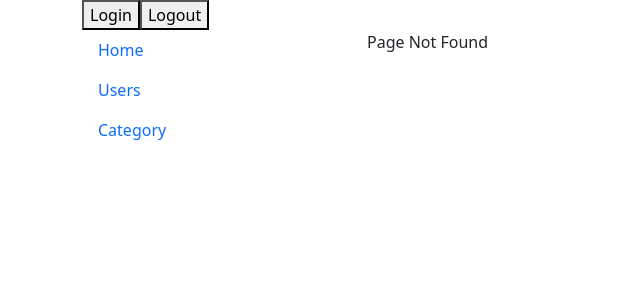
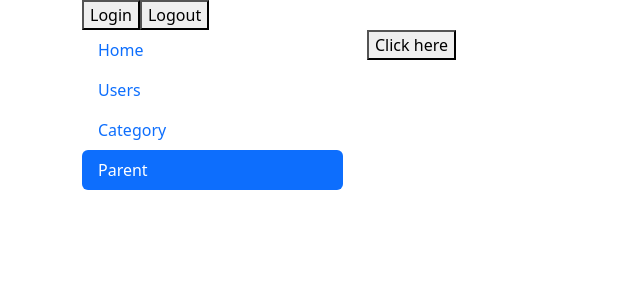
Before and after one commit to devashreegosavi/my-app, an Angular app: page /parent in a window 1280 px wide. Before the commit this address led to /not-found. Shown: the top 300 px of the page, without its empty margins (0-640 px from the left). Built offline with nearby package versions, Linux system fonts and the light colour scheme.

Commit message:
5 feb 2025

```diff
--- a/src/app/app-routing.module.ts
+++ b/src/app/app-routing.module.ts
@@ -7,11 +7,13 @@ import { EditUserComponent } from './edit-user/edit-user.component';
 import { PageNotFoundComponent } from './page-not-found/page-not-found.component';
 import { AuthGuardService } from './services/guards/auth-guard.service';
 import { DeactivateGuardService } from './services/guards/deactivate-guard.service';
+import { ParentComponent } from './parent/parent.component';
 
 const routes: Routes = [
     //{ path : '', redirectTo : '/home', pathMatch : 'full' },
     { path : '', component : HomeComponent},
     { path : 'home', component : HomeComponent},
+    { path : 'parent', component : ParentComponent},
     {
       path : 'users',
       component : UsersComponent,
--- a/src/app/app.component.html
+++ b/src/app/app.component.html
@@ -11,6 +11,8 @@
         <li class="nav-item"><a class="nav-link" routerLink="/" routerLinkActive="active" [routerLinkActiveOptions]="{ exact : true}">Home</a></li>
         <li class="nav-item"><a class="nav-link" routerLink="/users" routerLinkActive="active">Users</a></li>
         <li class="nav-item"><a class="nav-link" routerLink="/categories" routerLinkActive="active">Category</a></li>
+
+        <li class="nav-item"><a class="nav-link" routerLink="/parent" routerLinkActive="active">Parent</a></li>
       </ul>
     </div>
     <diV class="col-md-9">
--- a/src/app/app.module.ts
+++ b/src/app/app.module.ts
@@ -10,6 +10,8 @@ import { EditUserComponent } from './edit-user/edit-user.component';
 import { PageNotFoundComponent } from './page-not-found/page-not-found.component';
 import { AuthService } from './services/guards/auth.service';
 import { DeactivateGuardService } from './services/guards/deactivate-guard.service';
+import { ParentComponent } from './parent/parent.component';
+import { ChildComponent } from './child/child.component';
 //import { AuthGuardService } from './services/guards/auth-guard.service';
 
 @NgModule({
@@ -19,7 +21,9 @@ import { DeactivateGuardService } from './services/guards/deactivate-guard.servi
     UsersComponent,
     CategoriesComponent,
     EditUserComponent,
-    PageNotFoundComponent
+    PageNotFoundComponent,
+    ParentComponent,
+    ChildComponent
   ],
   imports: [
     BrowserModule,
--- /dev/null
+++ b/src/app/child/child.component.html
@@ -0,0 +1 @@
+<button (click)="handleclick()">Click here</button>
--- /dev/null
+++ b/src/app/child/child.component.ts
@@ -0,0 +1,17 @@
+import { Component, Output, EventEmitter} from '@angular/core';
+
+
+@Component({
+  selector: 'app-child',
+  standalone: false,
+
+  templateUrl: './child.component.html',
+  styleUrl: './child.component.css'
+})
+export class ChildComponent {
+
+  @Output() buttonclicked = new EventEmitter<any>();
+    handleclick(){
+      this.buttonclicked.emit('button was clicked!');
+    }
+}
--- /dev/null
+++ b/src/app/parent/parent.component.html
@@ -0,0 +1 @@
+<app-child (formSubmitted)="onButtonClick($event)"></app-child>
--- /dev/null
+++ b/src/app/parent/parent.component.ts
@@ -0,0 +1,15 @@
+import { Component } from '@angular/core';
+
+@Component({
+  selector: 'app-parent',
+  standalone: false,
+
+  templateUrl: './parent.component.html',
+  styleUrl: './parent.component.css'
+})
+export class ParentComponent {
+
+  onButtonClick(message : any){
+    console.log(message);
+  }
+}
```
Also changed, not shown: src/app/child/child.component.css (added), src/app/parent/parent.component.css (added), 2 other files (tests, documents, lock files or other folders).
